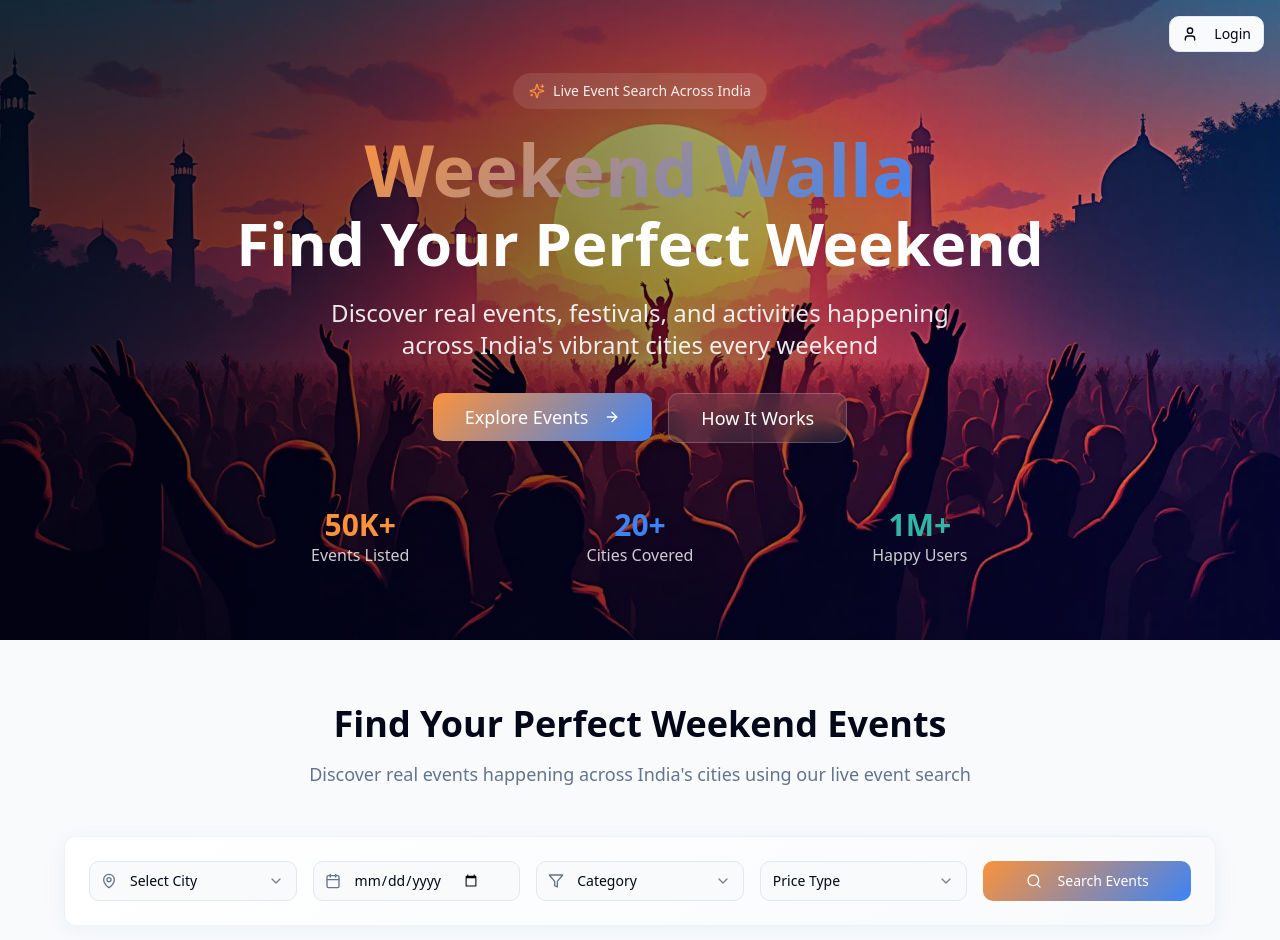
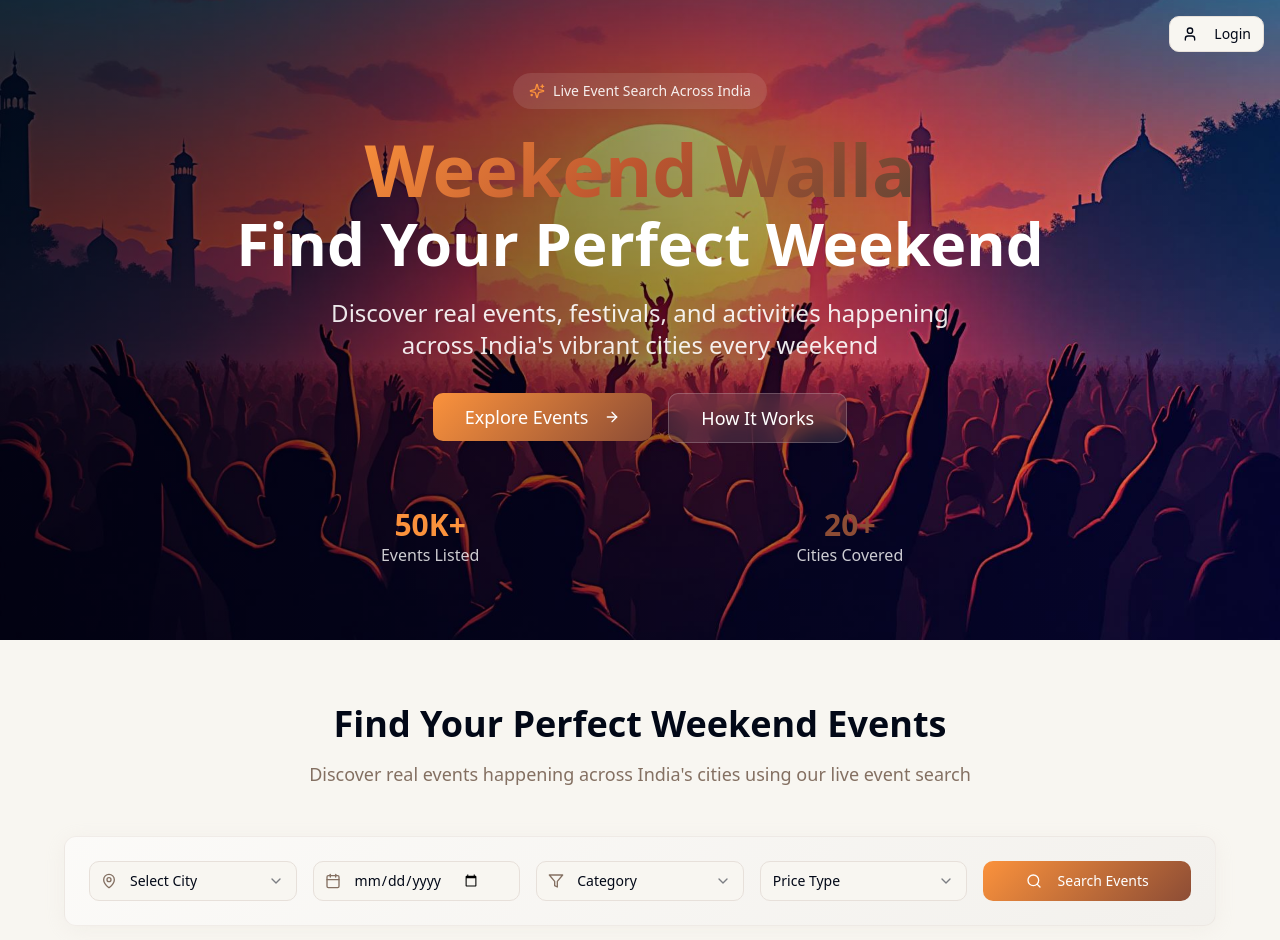
Before and after one commit to yaeboye/cityspark-events, a React (Vite) app: page / in a window 1280 px wide. Shown: the top 940 px of the page. Built offline with nearby package versions, Linux system fonts and the light colour scheme.

Commit message:
Update theme and remove customer count
Implement the "Warm Earthy" theme with saffron and clay colors and a paper background. Remove the "1M+ happy customers" section from the homepage.

```diff
--- a/src/components/HeroSection.tsx
+++ b/src/components/HeroSection.tsx
@@ -57,7 +57,7 @@ export const HeroSection = ({ onGetStarted }: HeroSectionProps) => {
         </div>
 
         {/* Stats */}
-        <div className="mt-16 grid grid-cols-1 md:grid-cols-3 gap-8 text-white">
+        <div className="mt-16 grid grid-cols-1 md:grid-cols-2 gap-8 text-white">
           <div className="text-center">
             <div className="text-3xl font-bold text-primary">50K+</div>
             <div className="text-white/80">Events Listed</div>
@@ -66,10 +66,6 @@ export const HeroSection = ({ onGetStarted }: HeroSectionProps) => {
             <div className="text-3xl font-bold text-secondary">20+</div>
             <div className="text-white/80">Cities Covered</div>
           </div>
-          <div className="text-center">
-            <div className="text-3xl font-bold text-accent">1M+</div>
-            <div className="text-white/80">Happy Users</div>
-          </div>
         </div>
       </div>
     </div>
--- a/src/index.css
+++ b/src/index.css
@@ -8,7 +8,7 @@ All colors MUST be HSL.
 
 @layer base {
   :root {
-    --background: 210 40% 98%;
+    --background: 40 33% 96%;
     --foreground: 222.2 84% 4.9%;
 
     --card: 0 0% 100%;
@@ -21,31 +21,31 @@ All colors MUST be HSL.
     --primary: 27 96% 61%; /* Saffron */
     --primary-foreground: 0 0% 100%;
 
-    --secondary: 217 91% 60%; /* Deep Indigo */
+    --secondary: 16 45% 38%; /* Terracotta */
     --secondary-foreground: 0 0% 100%;
 
-    --accent: 173 58% 45%; /* Calming Teal */
+    --accent: 20 70% 45%; /* Clay */
     --accent-foreground: 0 0% 100%;
 
-    --muted: 210 40% 96.1%;
-    --muted-foreground: 215.4 16.3% 46.9%;
+    --muted: 40 30% 96%;
+    --muted-foreground: 25 15% 45%;
 
     --destructive: 0 84.2% 60.2%;
     --destructive-foreground: 210 40% 98%;
 
-    --border: 214.3 31.8% 91.4%;
-    --input: 214.3 31.8% 91.4%;
+    --border: 30 20% 88%;
+    --input: 30 20% 88%;
     --ring: 27 96% 61%;
 
     /* Gradients */
-    --gradient-primary: linear-gradient(135deg, hsl(var(--primary)) 0%, hsl(var(--secondary)) 100%);
-    --gradient-sunset: linear-gradient(135deg, hsl(27 96% 61%) 0%, hsl(217 91% 60%) 100%);
-    --gradient-card: linear-gradient(145deg, hsl(0 0% 100%) 0%, hsl(210 40% 98%) 100%);
+    --gradient-primary: linear-gradient(135deg, hsl(27 96% 61%) 0%, hsl(16 45% 38%) 100%);
+    --gradient-sunset: linear-gradient(135deg, hsl(27 96% 61%) 0%, hsl(16 60% 46%) 50%, hsl(20 30% 30%) 100%);
+    --gradient-card: linear-gradient(145deg, hsl(40 33% 98%) 0%, hsl(40 20% 94%) 100%);
 
     /* Shadows */
     --shadow-primary: 0 10px 40px -10px hsl(var(--primary) / 0.3);
-    --shadow-card: 0 4px 20px -2px hsl(210 40% 86% / 0.3);
-    --shadow-card-hover: 0 20px 40px -10px hsl(210 40% 86% / 0.4);
+    --shadow-card: 0 4px 20px -2px hsl(30 25% 85% / 0.3);
+    --shadow-card-hover: 0 20px 40px -10px hsl(30 25% 80% / 0.4);
 
     /* Animations */
     --transition-smooth: all 0.3s cubic-bezier(0.4, 0, 0.2, 1);
```
